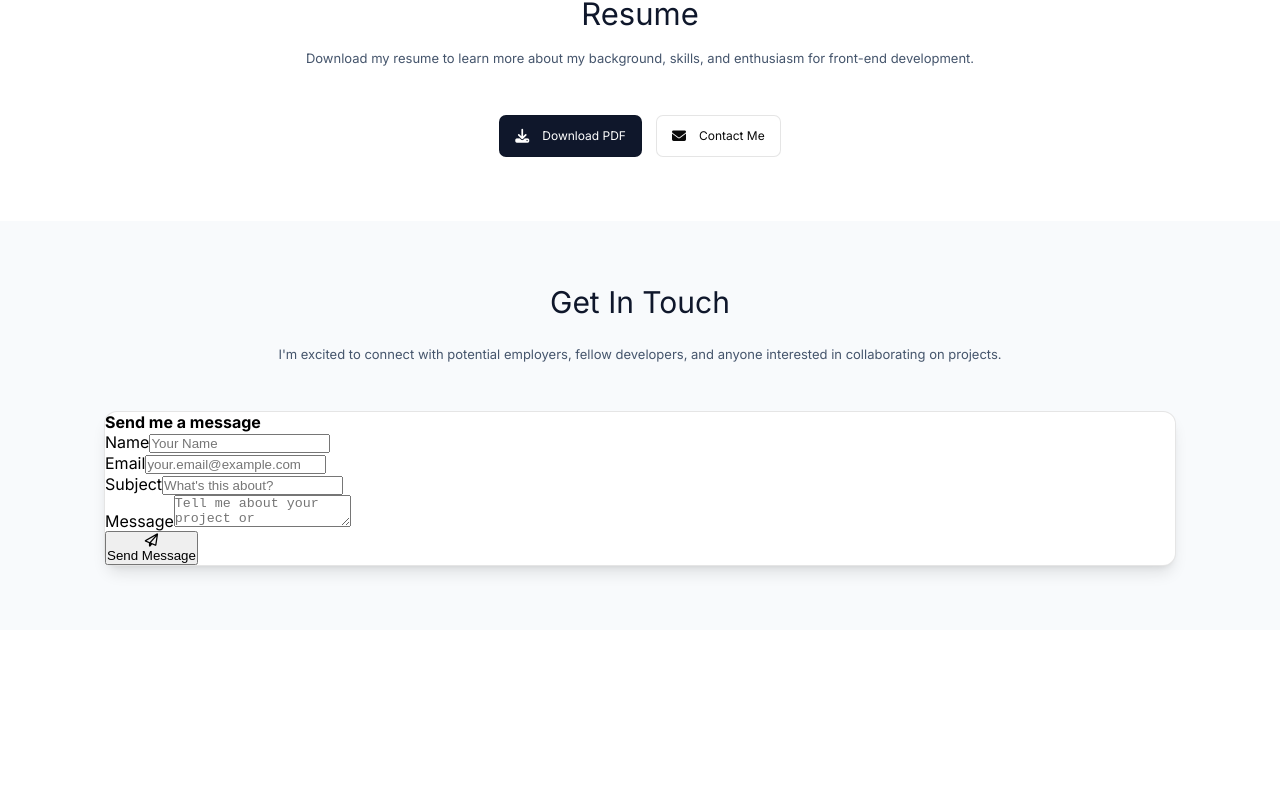
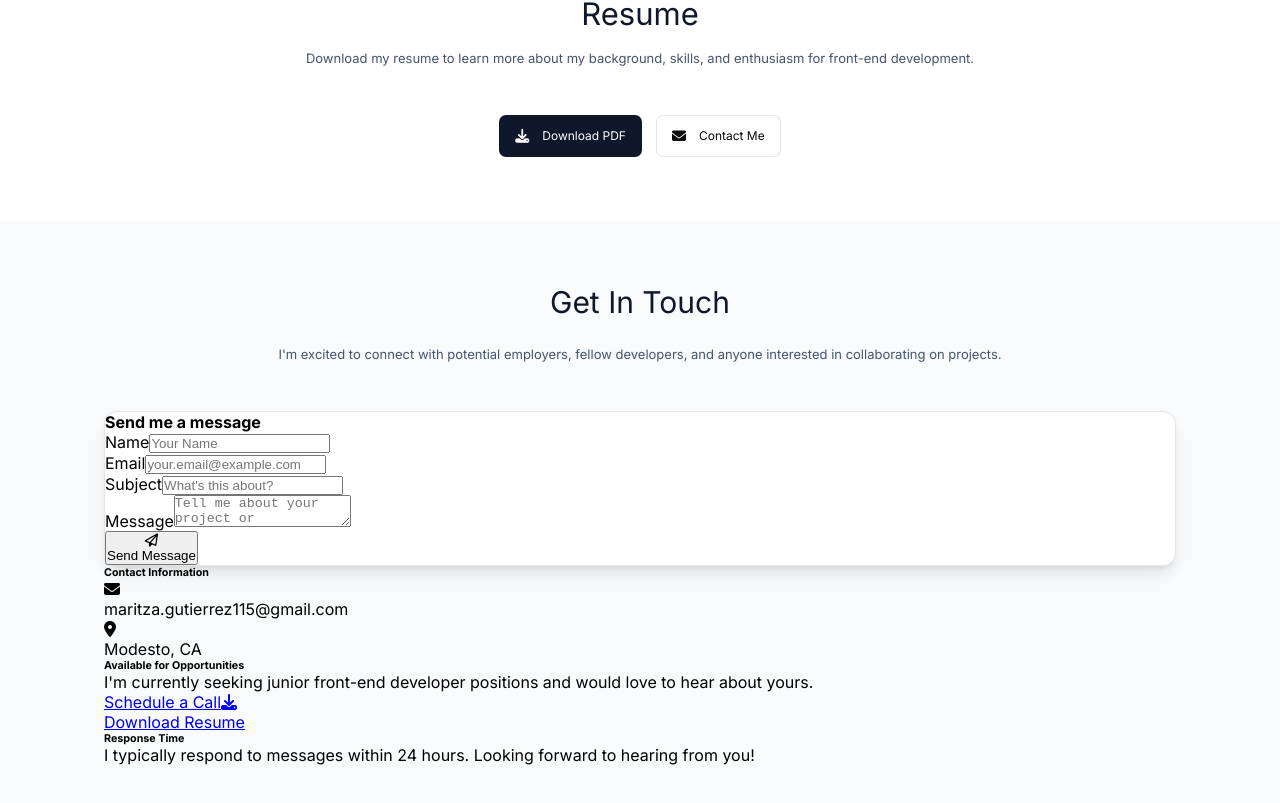
Before and after one commit to Mariii209/maritza-portfolio, a React (Create React App) app: page / in a window 1280 px wide. Shown: the part 5334-6137 px from the top of the page. Before the commit the page ends 5964 px from the top, so only its background shows below. Built offline with nearby package versions, Linux system fonts and the light colour scheme.

Commit message:
Add contact information and availability section to Contact component

```diff
--- a/src/Contact.js
+++ b/src/Contact.js
@@ -45,6 +45,38 @@ export default function Contact() {
               <p>Send Message</p>
             </button>
           </div>
+          <div>
+            <div>
+              <h6>Contact Information</h6>
+              <div>
+                <i className="fa-solid fa-envelope"></i>
+                <p>maritza.gutierrez115@gmail.com</p>
+              </div>
+              <div>
+                <i className="fa-solid fa-location-dot"></i>
+                <p>Modesto, CA</p>
+              </div>
+            </div>
+            <div>
+              <h6>Available for Opportunities</h6>
+              <p>
+                I'm currently seeking junior front-end developer positions and
+                would love to hear about yours.
+              </p>
+              <a href="/">Schedule a Call</a>
+              <a href="/">
+                <i class="fa-solid fa-download"></i>
+                <p>Download Resume</p>
+              </a>
+            </div>
+            <div>
+              <h6>Response Time</h6>
+              <p>
+                I typically respond to messages within 24 hours. Looking forward
+                to hearing from you!
+              </p>
+            </div>
+          </div>
         </div>
       </div>
     </div>
```
